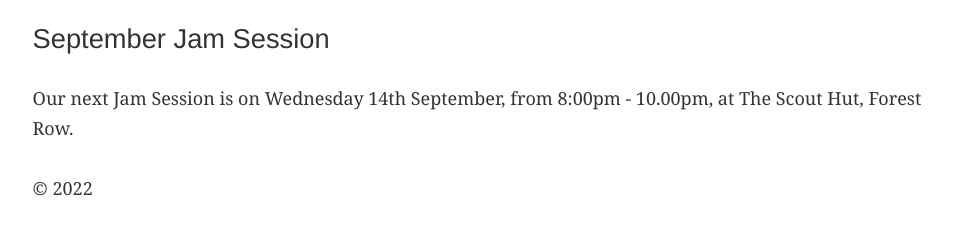
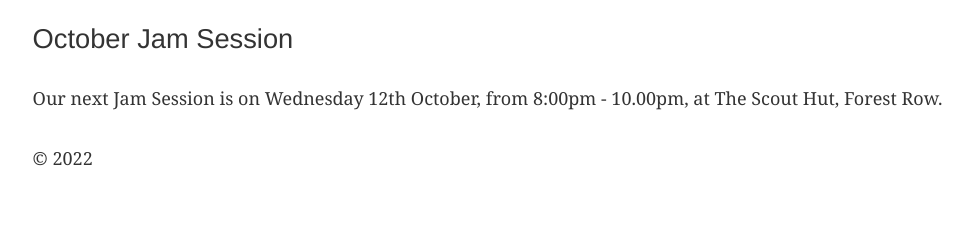
Before and after one commit to frowjam/website, a Gatsby site: page / in a window 1280 px wide. Shown: the part 161-396 px from the top of the page, without its empty margins (147-1120 px from the left). Built offline with nearby package versions, Linux system fonts and the light colour scheme; Gatsby itself is replaced by a stand-in of ours.

Commit message:
Update next event date

```diff
--- a/src/pages/index.tsx
+++ b/src/pages/index.tsx
@@ -8,8 +8,8 @@ const IndexPage = () => (
   <Layout>
     <SEO title="Home" />
     <NextEvent
-      title={"September Jam Session"}
-      date={"Wednesday 14th September"}
+      title={"October Jam Session"}
+      date={"Wednesday 12th October"}
       startTime={"8:00pm"}
       finishTime={"10.00pm"}
       venue={"The Scout Hut, Forest Row"}
```
